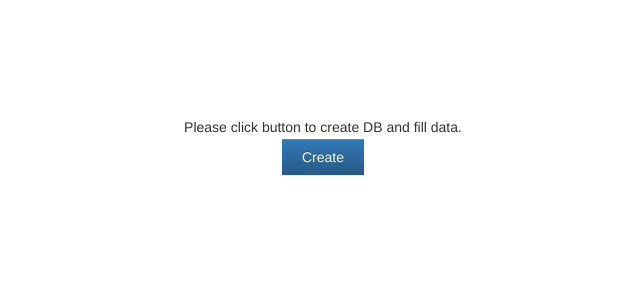
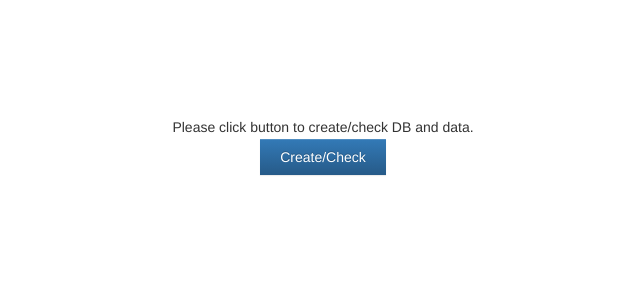
Before and after one commit to AndreyLuka/geekhub-php-hw4, a PHP site: page / in a window 1280 px wide. Shown: the top 300 px of the page, without its empty margins (317-957 px from the left). Run offline with PHP 8.4, Linux system fonts and the light colour scheme; some libraries are stand-ins or nearby versions.

Commit message:
added docblocks

```diff
--- a/src/Controllers/ConfigController.php
+++ b/src/Controllers/ConfigController.php
@@ -6,12 +6,25 @@ use Repositories\Connector;
 
 class ConfigController
 {
+    /**
+     * @var Connector
+     */
     private $connector;
 
+    /**
+     * @var \Twig_Loader_Filesystem
+     */
     private $loader;
 
+    /**
+     * @var \Twig_Environment
+     */
     private $twig;
 
+    /**
+     * ConfigController constructor.
+     * @param Connector $connector
+     */
     public function __construct(Connector $connector)
     {
         $this->connector = $connector;
@@ -21,11 +34,17 @@ class ConfigController
         ));
     }
 
+    /**
+     * @return string
+     */
     public function indexAction()
     {
         return $this->twig->render('config.html.twig');
     }
 
+    /**
+     * @return string
+     */
     public function createAction() {
         $statement = $this->connector->getPdo()->prepare('
             CREATE TABLE `departments` (
@@ -183,8 +202,7 @@ class ConfigController
         ');
         $statement->execute();
         if ($statement) {
-            $students = new StudentsController($this->connector);
-            return $students->indexAction();
+            return $this->twig->render('config.html.twig', ['statement' => $statement]);
         }
     }
 }
--- a/src/Views/templates/config.html.twig
+++ b/src/Views/templates/config.html.twig
@@ -20,8 +20,12 @@
         <div class="container">
             <div class="row">
                 <div class="col-sm-12 text-center" style="padding-top: 10%">
-                    <p class="align-center">Please click button to create DB and fill data.</p>
-                    <a href="index.php?controller=config&action=create" class="btn-primary align-center" style="padding: 10px 20px">Create</a>
+                    {% if statement %}
+                        <a href="index.php?controller=students&action=index" class="btn-primary align-center" style="padding: 10px 20px">Start</a>
+                    {% else %}
+                        <p class="align-center">Please click button to create/check DB and data.</p>
+                        <a href="index.php?controller=config&action=create" class="btn-primary align-center" style="padding: 10px 20px">Create/Check</a>
+                    {% endif %}
                 </div>
             </div>
         </div>
```
Also changed, not shown: src/Controllers/DepartmentsController.php (+25 -0 lines), src/Controllers/HomeworksController.php (+25 -0 lines), src/Controllers/StudentsController.php (+25 -0 lines), src/Controllers/UniversitiesController.php (+25 -0 lines), src/Repositories/Connector.php (+9 -3 lines), src/Repositories/DepartmentsRepository.php (+27 -1 lines), src/Repositories/HomeworksRepository.php (+26 -0 lines), src/Repositories/StudentsRepository.php (+26 -0 lines), src/Repositories/UniversitiesRepository.php (+26 -0 lines).
